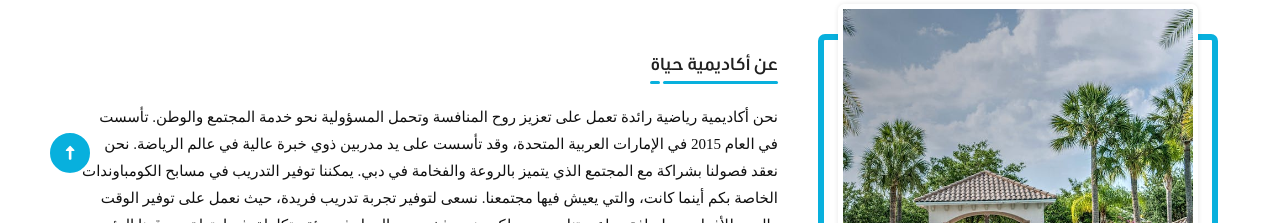
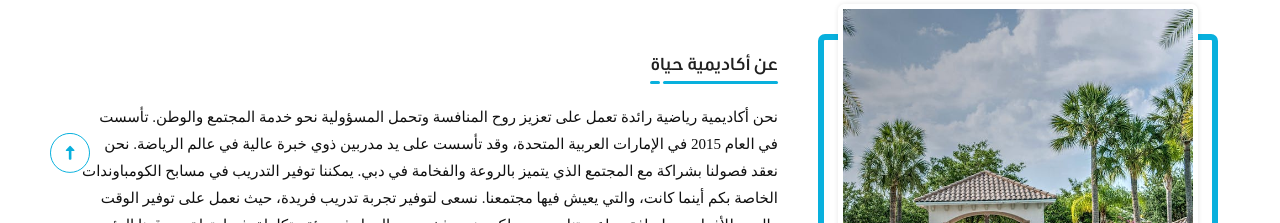
Before and after one commit to abdallah279/hayah, a plain HTML site: page index.html in a window 1280 px wide. Shown: the part 860-1083 px from the top of the page. Drawn offline with Linux system fonts and the light colour scheme; a web font is replaced by a local one.

Commit message:
edit team 4

```diff
--- a/assets/css/sass/_components.scss
+++ b/assets/css/sass/_components.scss
@@ -41,11 +41,11 @@
   @include dir-right(50px);
   @include circle(40px);
   @include center;
-  background: $main;
+  background: #fff;
+  border: 1px solid $main;
   font-size: 14px;
   animation: lab_top_up 5s linear infinite;
   transition: all 0.7s ease;
-  border: 2px solid $main;
   z-index: 788;
 
   &.active {
@@ -59,7 +59,7 @@
   }
 }
 .scrollToTop i {
-  color: #fff;
+  color: $main;
   z-index: 1;
   // font-size: 18px;
 }
```
Also changed, not shown: assets/css/main.css, 1 other file.
